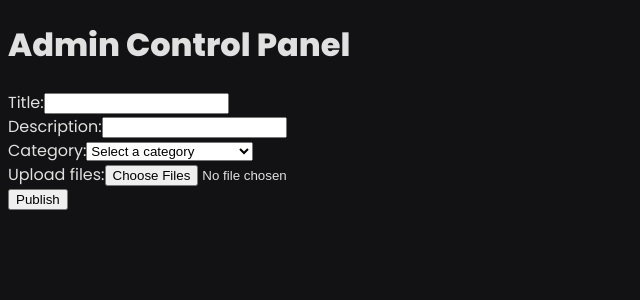
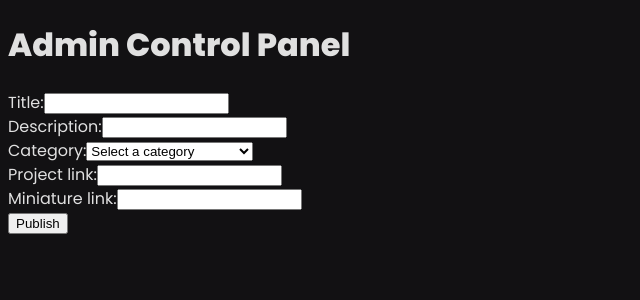
Before and after one commit to Juli0931/BoldStudio, a React (Vite) app: page /controllerAdmin in a window 1280 px wide. Shown: the top 300 px of the page, without its empty margins (0-640 px from the left). Built offline with nearby package versions, Linux system fonts and the light colour scheme; no server answers.

Commit message:
Firebase done

```diff
--- a/package.json
+++ b/package.json
@@ -13,7 +13,7 @@
   },
   "dependencies": {
     "@vitejs/plugin-react": "^4.1.0",
-    "firebase": "^10.5.2",
+    "firebase": "^10.7.0",
     "react": "^18.2.0",
     "react-dom": "^18.2.0",
     "react-router-dom": "^6.17.0"
--- a/src/auth/components/FormAdmin/FormAdmin.jsx
+++ b/src/auth/components/FormAdmin/FormAdmin.jsx
@@ -1,10 +1,14 @@
 import { useState } from "react";
+import { db } from "../../../firebase/firebase.config";
+import { collection, addDoc } from "firebase/firestore";
+import "firebase/firestore";
 
 export function FormAdmin({ onFormSubmit }) {
   const [title, setTitle] = useState("");
   const [description, setDescription] = useState("");
   const [category, setCategory] = useState("");
-  const [uploadedFiles, setUploadedFiles] = useState([]);
+  const [project, setProject] = useState("");
+  const [miniature, setMiniature] = useState("");
   const [showSuccessModal, setShowSuccessModal] = useState(false);
 
   const handleTitleChange = (e) => {
@@ -19,20 +23,32 @@ export function FormAdmin({ onFormSubmit }) {
     setCategory(e.target.value);
   };
 
-  const handleFileUpload = (e) => {
-    const files = e.target.files;
-    setUploadedFiles([...uploadedFiles, ...files]);
+  const handleProject = (e) => {
+    setProject(e.target.value);
   };
 
-  const handleSubmit = (e) => {
+  const handleMiniature = (e) => {
+    setMiniature(e.target.value);
+  };
+
+  const handleSubmit = async (e) => {
     e.preventDefault();
-    onFormSubmit({ title, description, category, uploadedImages });
-    setTitle("");
-    setDescription("");
-    setCategory("");
-    setUploadedFiles([]);
-    setShowSuccessModal(true);
-  };
+
+    try {
+     const projectsCollection = collection(db, 'projects');
+     await addDoc(projectsCollection, { title, description, category, project, miniature});
+
+     setTitle("");
+      setDescription("");
+      setCategory("");
+      setProject("");
+      setMiniature("")
+      setShowSuccessModal(true);
+
+    } catch (error) {
+     console.error("Error al enviar datos a Firebase:", error);
+    }
+   };
 
   const closeModal = () => {
     setShowSuccessModal(false);
@@ -40,13 +56,13 @@ export function FormAdmin({ onFormSubmit }) {
 
   return (
     <div>
-      <form onSubmit={handleSubmit}>
+      <form onSubmit={(e) => handleSubmit(e)}>
         <div>
           <label>Title:</label>
           <input
             type="text"
             value={title}
-            onChange={handleTitleChange}
+            onChange={(e) => handleTitleChange(e)}
             required
           />
         </div>
@@ -55,13 +71,13 @@ export function FormAdmin({ onFormSubmit }) {
           <input
             type="text"
             value={description}
-            onChange={handleDescriptionChange}
+            onChange={(e) => handleDescriptionChange(e)}
             required
           />
         </div>
         <div>
           <label>Category:</label>
-          <select value={category} onChange={handleCategoryChange} required>
+          <select value={category} onChange={(e) => handleCategoryChange(e)} required>
             <option value="">Select a category</option>
             <option value="App / Web Development">App / Web Development</option>
             <option value="UI Design">UI Design</option>
@@ -71,12 +87,21 @@ export function FormAdmin({ onFormSubmit }) {
           </select>
         </div>
         <div>
-          <label>Upload files:</label>
+          <label>Project link:</label>
           <input
-            type="file"
-            accept="image/*"
-            multiple
-            onChange={handleFileUpload}
+            type="text"
+            value={project}
+            onChange={(e) => handleProject(e)}
+            required
+          />
+        </div>
+        <div>
+          <label>Miniature link:</label>
+          <input
+            type="text"
+            value={miniature}
+            onChange={(e) => handleMiniature(e)}
+            required
           />
         </div>
         <button type="submit">Publish</button>
--- a/src/firebase/firebase.config.js
+++ b/src/firebase/firebase.config.js
@@ -1,6 +1,7 @@
 // Import the functions you need from the SDKs you need
-import { initializeApp } from "firebase/app";
-import { getAuth } from "firebase/auth";
+import { initializeApp } from 'firebase/app';
+import { getAuth } from 'firebase/auth';
+import { getFirestore } from 'firebase/firestore';
 // TODO: Add SDKs for Firebase products that you want to use
 // https://firebase.google.com/docs/web/setup#available-libraries
 
@@ -18,4 +19,6 @@ const firebaseConfig = {
 
 // Initialize Firebase
 const app = initializeApp(firebaseConfig);
-export const auth = getAuth(app)
+
+export const db = getFirestore(app);
+export const auth = getAuth(app);
--- a/src/user/components/FilterWork/FilterWork.jsx
+++ b/src/user/components/FilterWork/FilterWork.jsx
@@ -1,4 +1,6 @@
-import { useState } from 'react';
+import { useEffect, useState } from 'react';
+import { getDocs, collection } from "firebase/firestore";
+import { db } from '../../../firebase/firebase.config';
 // import styles from './FilterStyle.css'
 
 export function FilterWork ({ onFilter }) {
@@ -15,7 +17,20 @@ export function FilterWork ({ onFilter }) {
     onFilter({ text: filterText, category: e.target.value });
   };
 
+  const [projects, setProjects] = useState([]);
+
+useEffect(() => {
+ const fetchProjects = async () => {
+  const response = await getDocs(collection(db, 'projects'));
+  const projectsData = response.docs.map(doc => ({ id: doc.id, ...doc.data() }));
+  setProjects(projectsData);
+ };
+
+ fetchProjects();
+}, []);
+
   return (
+    <>
     <div className='filterContainer'>
       <input
         type="text"
@@ -32,5 +47,20 @@ export function FilterWork ({ onFilter }) {
         <option value="Branding">Branding</option>
       </select>
     </div>
+    <div>
+
+  {projects.map(project => (
+    <div key={project.id} className='card'>
+      <h2>{project.title}</h2>
+      <p>{project.description}</p>
+      <p>{project.category}</p>
+      <p>{project.project}</p>
+      <img src={project.miniature} alt="" />
+    </div>
+  ))}
+ </div>
+
+  </>
+
   );
 }
```
Also changed, not shown: 1 other file (tests, documents, lock files or other folders).
